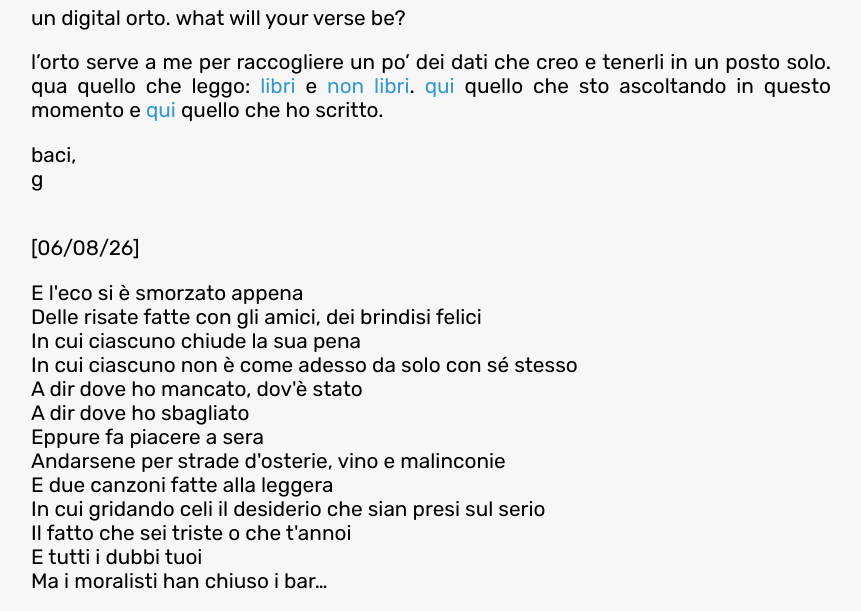
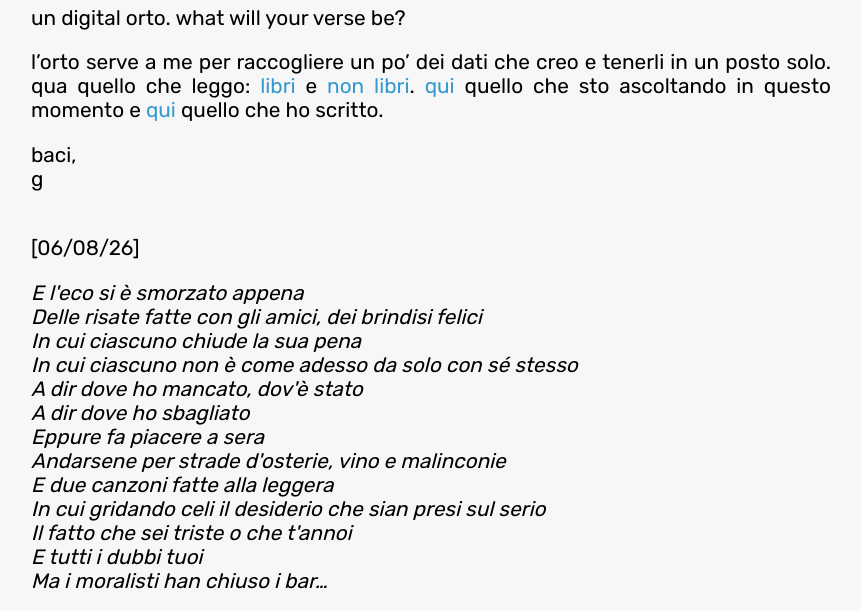
Before and after one commit to giacomodaros/mio, a plain HTML site: page index.html in a window 1280 px wide. Shown: the part 180-791 px from the top of the page, without its empty margins (209-1070 px from the left). Drawn offline with Linux system fonts and the light colour scheme.

Commit message:
italics guccini

```diff
--- a/index.html
+++ b/index.html
@@ -19,7 +19,7 @@
 <p> baci, <br> g <br></p>
 
 <p align="left"> <br>[06/08/26]</p>
-<p>  E l'eco si è smorzato appena <br>
+<p> <i> E l'eco si è smorzato appena <br>
 Delle risate fatte con gli amici, dei brindisi felici<br>
 In cui ciascuno chiude la sua pena<br>
 In cui ciascuno non è come adesso da solo con sé stesso<br>
@@ -31,7 +31,7 @@ E due canzoni fatte alla leggera<br>
 In cui gridando celi il desiderio che sian presi sul serio<br>
 Il fatto che sei triste o che t'annoi<br>
 E tutti i dubbi tuoi<br>
-Ma i moralisti han chiuso i bar…
+Ma i moralisti han chiuso i bar… </i>
 </p> <p align="right"> F. Guccini, <i>Canzone di notte nº2</i></p>
 
 
```
